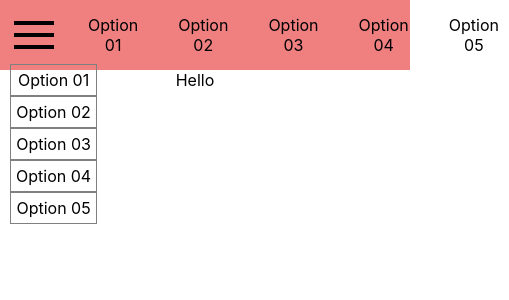
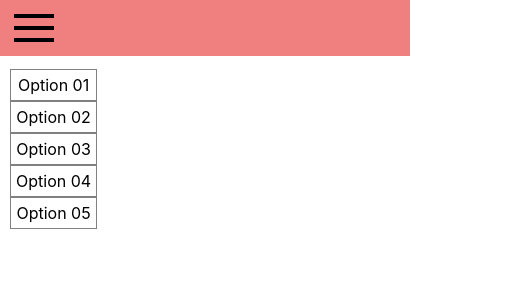
Before and after one commit to sanchit0496/reactjs-machine-coding-challenges, a React (Create React App) app in the folder navbar/: page / in a window 390 px wide. Both pictures are taken after a click on the element 34 px from the left and 47 px from the top of the page. Shown: the top 300 px of the page, 509 px wide, since content can reach past the window. Built offline with nearby package versions, Linux system fonts and the light colour scheme.

Commit message:
have added conditional render of component

```diff
--- a/navbar/src/App.js
+++ b/navbar/src/App.js
@@ -6,7 +6,6 @@ function App() {
   return (
     <div className="App">
       <Navbar />
-      Hello
     </div>
   );
 }
--- a/navbar/src/Component/Navbar/Navbar.css
+++ b/navbar/src/Component/Navbar/Navbar.css
@@ -32,7 +32,7 @@ nav{
 }
 .sandwichOptionContainer{
     position: absolute;
-    margin-top: 12%;
+    margin-top: 7vh;
 }
 .sandwichOption{
  border: 1px solid gray;
--- a/navbar/src/Component/Navbar/Navbar.js
+++ b/navbar/src/Component/Navbar/Navbar.js
@@ -3,7 +3,7 @@ import "./Navbar.css";
 
 const Navbar = () => {
   const [clickedItemId, setClickedItemId] = useState(0);
-    const [sandwichClicked, setSandwichClicked] = useState(false)
+  const [sandwichClicked, setSandwichClicked] = useState(false);
   const [isMobile, setIsMobile] = useState(window.innerWidth < 460);
 
   const updateIsMobile = () => {
@@ -11,10 +11,10 @@ const Navbar = () => {
   };
 
   useEffect(() => {
-      window.addEventListener('resize', updateIsMobile)
-      return () => window.removeEventListener('resize', updateIsMobile)
-    }, [])
-    console.log('isMobile', isMobile)
+    window.addEventListener("resize", updateIsMobile);
+    return () => window.removeEventListener("resize", updateIsMobile);
+  }, []);
+  console.log("isMobile", isMobile);
 
   const data = [
     { id: "option01", title: "Option 01" },
@@ -29,30 +29,41 @@ const Navbar = () => {
   };
 
   const handleSandwichClick = (e) => {
-    e.stopPropagation()
-    setSandwichClicked(!sandwichClicked)
-  }
+    e.stopPropagation();
+    setSandwichClicked(!sandwichClicked);
+  };
 
   const handleOptionClick = (e, clickedId) => {
-    e.stopPropagation()
+    e.stopPropagation();
     setClickedItemId(clickedId);
-    setSandwichClicked(false)
-  }
+    setSandwichClicked(false);
+  };
 
   const getSandwichOptions = () => {
-    let array = []
+    let array = [];
     data.map((item) => {
       array.push(
-            <div id = {item.id} className="sandwichOption" onClick={(e) => handleOptionClick(e, item.id)}>{item.title}</div>
-        )
-    })
-    return array
-  }
+        <div
+          key={item.id}
+          id={item.id}
+          className="sandwichOption"
+          onClick={(e) => handleOptionClick(e, item.id)}
+        >
+          {item.title}
+        </div>
+      );
+    });
+    return array;
+  };
 
   return (
     <div className="navbarContainer">
       <nav>
-        <div className="sandwichContainer" onClick={(e) => handleSandwichClick(e)}>
+        {isMobile ? (
+          <div
+            className="sandwichContainer"
+            onClick={(e) => handleSandwichClick(e)}
+          >
             <div className="sandwichLayer"></div>
             <div className="sandwichLayer"></div>
             <div className="sandwichLayer"></div>
@@ -60,20 +71,22 @@ const Navbar = () => {
               {sandwichClicked && getSandwichOptions()}
             </div>
           </div>
-
-        {data.map((item) => (
+        ) : (
+          data.map((item) => (
             <div
               key={item.id}
               className="navbarOptions"
               id={item.id}
               onClick={() => handleClick(item.id)}
               style={{
-              borderBottom: clickedItemId === item.id ? "5px solid black" : "",
+                borderBottom:
+                  clickedItemId === item.id ? "5px solid black" : "",
               }}
             >
               {item.title}
             </div>
-        ))}
+          ))
+        )}
       </nav>
     </div>
   );
```
Lines whose indentation alone changed are shown as unchanged.
